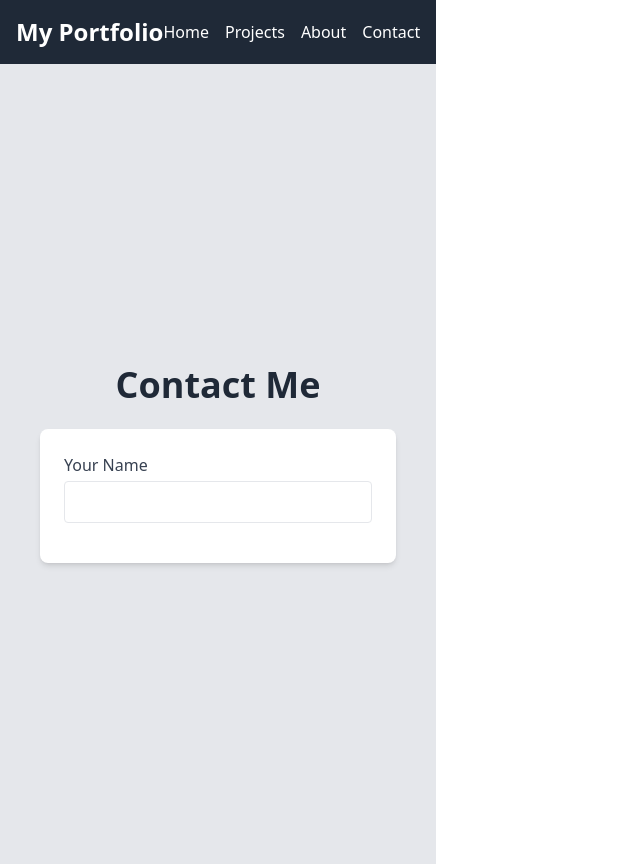
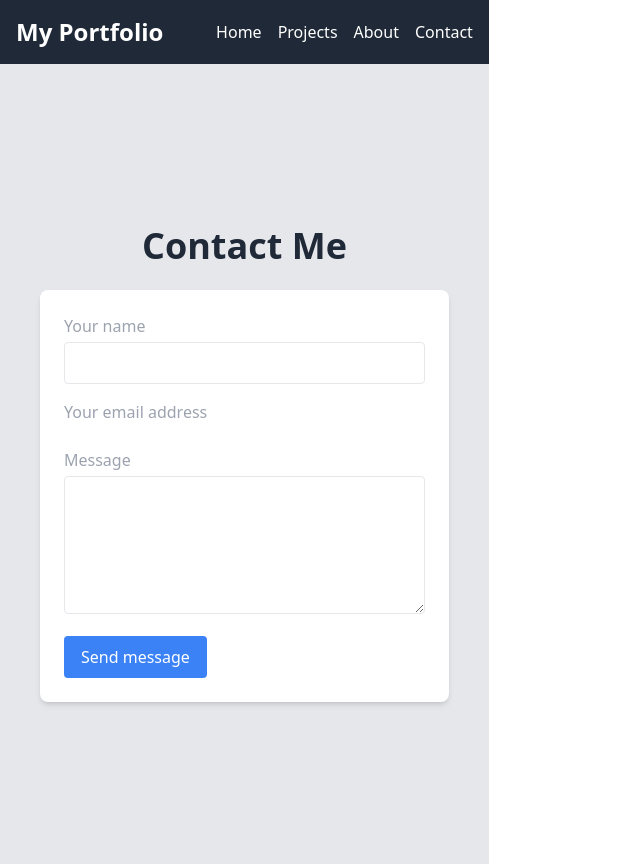
Before and after one commit to JulioGaekel/my-portfolio, a React (Vite) app: page /contact in a window 1280 px wide. Shown: the top 866 px of the page, without its empty margins (0-640 px from the left). Built offline with nearby package versions, Linux system fonts and the light colour scheme.

Commit message:
Update contact form

```diff
--- a/src/pages/Contact.jsx
+++ b/src/pages/Contact.jsx
@@ -6,10 +6,17 @@ const Contact = () => {
                 action="https://formspree.io/f/your_form_id"
                 method="POST"
                 className="bg-white p-6 rounded-lg shadow-md w-full max-w-lg">
-                    <label className="block text-gray-700 font-medium">Your Name</label>
+                    <label className="block text-gray-400 font-medium">Your name</label>
                     <input type="text" name="name" className="w-full border p-2 rounded mt-1 mb-4" required />
 
-                </form>
+                    <label className="block text-gray-400 font-medium">Your email address</label>
+                    <input type="email" name="email" ClassName="w-full border p-2 rounded mt-1 mb-4" required />
+
+                    <label className="block text-gray-400 font-medium">Message</label>
+                    <textarea name="message" rows="5" className="w-full border p-2 rounded mt-1 mb-4" required></textarea>
+
+                    <button type="submit" className="bg-blue-500 text-white px-4 py-2 rounded hover:bg-blue-700">Send message</button>
+            </form>
         </section>
     );
 };
```
